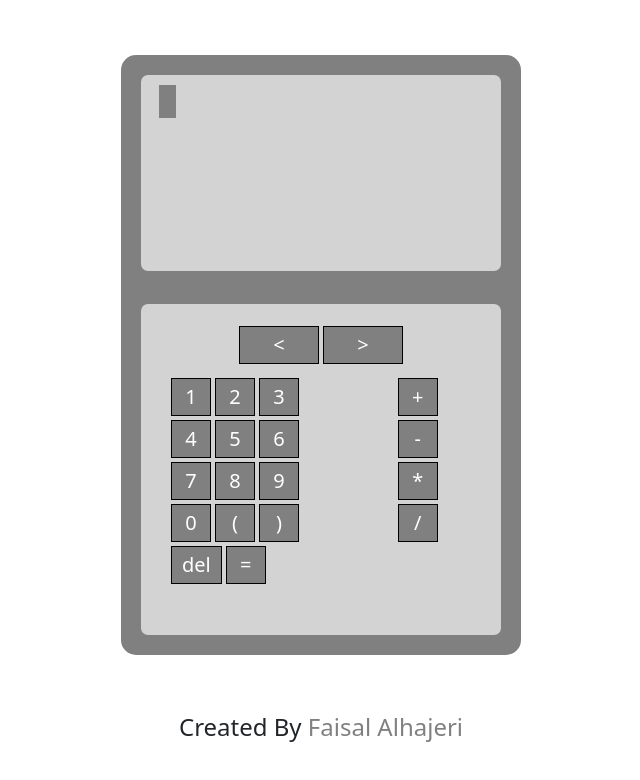
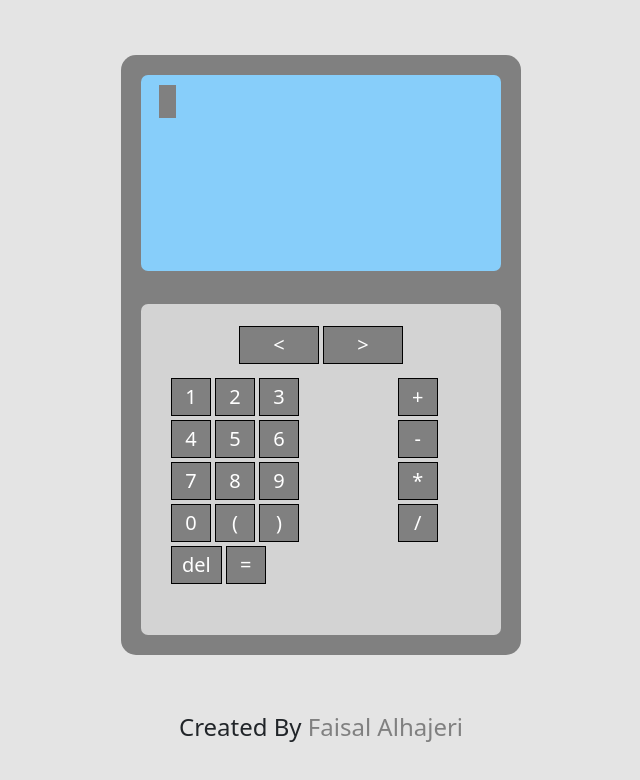
Before and after one commit to faisal-alhajeri/calculator, a React (Vite) app: page / in a window 1280 px wide. Shown: the top 780 px of the page, without its empty margins (319-959 px from the left). Built offline with nearby package versions, Linux system fonts and the light colour scheme.

Commit message:
change background color

```diff
--- a/src/App.css
+++ b/src/App.css
@@ -7,6 +7,7 @@ a.link{
 }
 
 #main-container{
+  background-color: rgb(228, 228, 228);
   height: 100vh;
   display: flex;
   justify-content: space-evenly;
@@ -32,7 +33,7 @@ a.link{
   box-sizing: border-box;
   position: relative;
   border-radius:7px;
-
+  background-color: lightskyblue;
 }
 
 #calculator-buttons-container{
```
